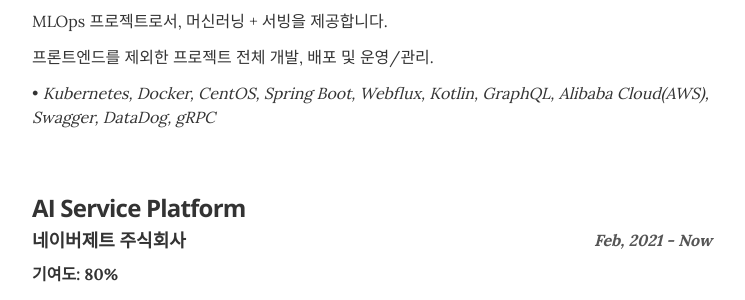
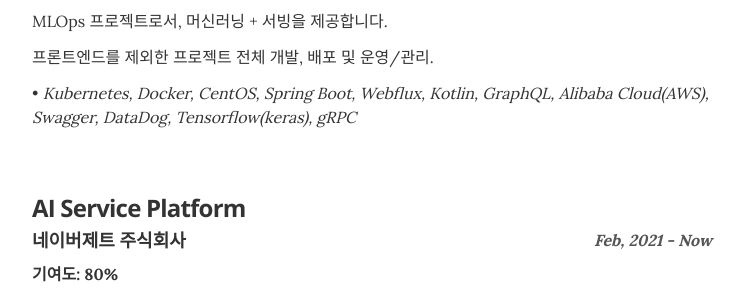
Before and after one commit to und3rs/resume_kr, a Jekyll site: the page built from index.html, in a window 1280 px wide and 900 px high, scrolled down 2933 px. Shown: the part 177-477 px from the top of the window, without its empty margins (268-1013 px from the left). Built offline with Jekyll 4.4.1, drawn with Linux system fonts in a browser that asks for light colours.

Commit message:
Update professional_projects.yml

```diff
--- a/_data/professional_projects.yml
+++ b/_data/professional_projects.yml
@@ -8,7 +8,7 @@
   position: Architecting, Backend/Server, Managing, Operating
   description: MLOps 프로젝트로서, 머신러닝 + 서빙을 제공합니다.
   role: 프론트엔드를 제외한 프로젝트 전체 개발, 배포 및 운영/관리.
-  skills: Kubernetes, Docker, CentOS, Spring Boot, Webflux, Kotlin, GraphQL, Alibaba Cloud(AWS), Swagger, DataDog, gRPC
+  skills: Kubernetes, Docker, CentOS, Spring Boot, Webflux, Kotlin, GraphQL, Alibaba Cloud(AWS), Swagger, DataDog, Tensorflow(keras), gRPC
 
 - project: AI Service Platform
   corp: 네이버제트 주식회사
```
